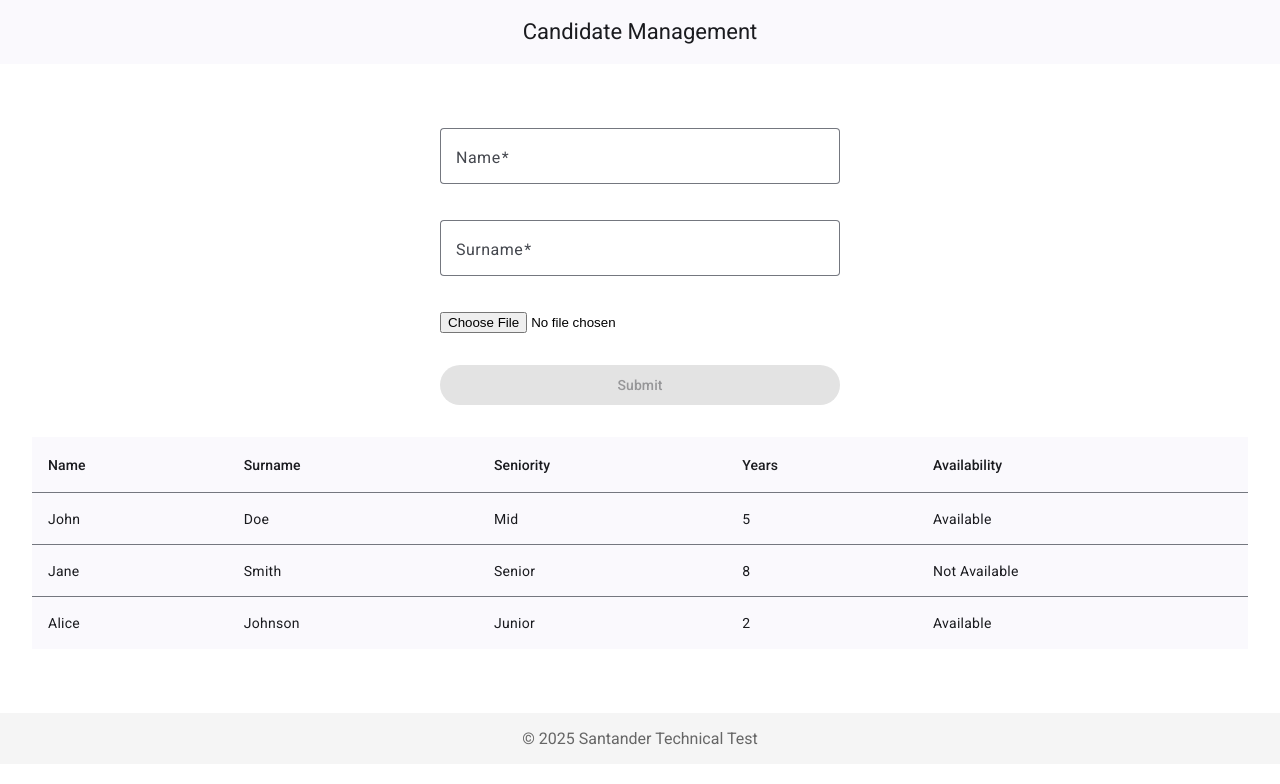
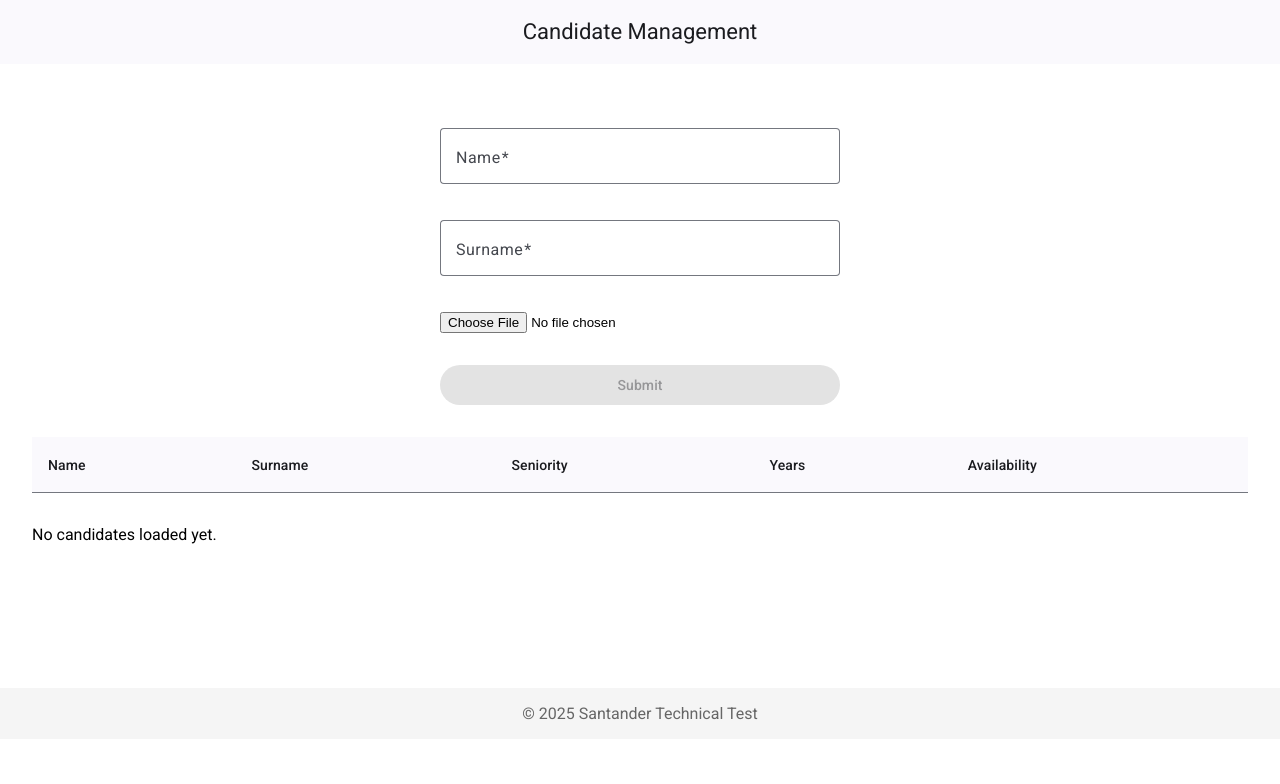
Before and after one commit to mjmmattoni98/scalian-frontend, an Angular app: page / in a window 1280 px wide. Shown: the top 784 px of the page. Built offline with nearby package versions, Linux system fonts and the light colour scheme.

Commit message:
Connect with the backend

```diff
--- a/src/app/app.config.ts
+++ b/src/app/app.config.ts
@@ -1,12 +1,17 @@
-import { ApplicationConfig, provideBrowserGlobalErrorListeners, provideZoneChangeDetection } from '@angular/core';
+import { provideHttpClient } from '@angular/common/http';
+import {
+  ApplicationConfig,
+  provideBrowserGlobalErrorListeners,
+  provideZoneChangeDetection,
+} from '@angular/core';
 import { provideRouter } from '@angular/router';
-
 import { routes } from './app.routes';
 
 export const appConfig: ApplicationConfig = {
   providers: [
     provideBrowserGlobalErrorListeners(),
+    provideHttpClient(),
     provideZoneChangeDetection({ eventCoalescing: true }),
-    provideRouter(routes)
-  ]
+    provideRouter(routes),
+  ],
 };
--- /dev/null
+++ b/src/app/views/components/candidate-upload.ts
@@ -0,0 +1,26 @@
+import { Injectable } from '@angular/core';
+import { HttpClient } from '@angular/common/http';
+import { Observable } from 'rxjs';
+
+export interface CandidateUploadResponse {
+  name: string;
+  surname: string;
+  seniority: string;
+  years: number;
+  availability: boolean;
+}
+
+@Injectable({ providedIn: 'root' })
+export class CandidateUploadService {
+  private readonly uploadUrl = 'http://localhost:3000/api/candidates/upload';
+
+  constructor(private http: HttpClient) {}
+
+  uploadCandidate(name: string, surname: string, file: File): Observable<CandidateUploadResponse> {
+    const formData = new FormData();
+    formData.append('name', name);
+    formData.append('surname', surname);
+    formData.append('file', file);
+    return this.http.post<CandidateUploadResponse>(this.uploadUrl, formData);
+  }
+}
--- a/src/app/views/components/form.ts
+++ b/src/app/views/components/form.ts
@@ -1,4 +1,4 @@
-import { Component } from '@angular/core';
+import { Component, Output, EventEmitter } from '@angular/core';
 import {
   FormBuilder,
   FormGroup,
@@ -8,6 +8,11 @@ import {
 import { MatButtonModule } from '@angular/material/button';
 import { MatFormFieldModule } from '@angular/material/form-field';
 import { MatInputModule } from '@angular/material/input';
+import {
+  CandidateUploadService,
+  CandidateUploadResponse,
+} from './candidate-upload';
+import { HttpClientModule } from '@angular/common/http';
 
 @Component({
   selector: 'candidates-form',
@@ -17,6 +22,7 @@ import { MatInputModule } from '@angular/material/input';
     MatInputModule,
     MatButtonModule,
     ReactiveFormsModule,
+    HttpClientModule,
   ],
   template: `
     <form
@@ -53,17 +59,11 @@ import { MatInputModule } from '@angular/material/input';
         mat-raised-button
         color="primary"
         type="submit"
-        [disabled]="form.invalid"
+        [disabled]="form.invalid || !selectedFile"
       >
         Submit
       </button>
     </form>
-    @if (submitted) {
-    <p style="color: green;">
-      Form submitted! Name: {{ form.value.name }}, Surname:
-      {{ form.value.surname }}
-    </p>
-    }
   `,
   styles: ``,
 })
@@ -74,7 +74,12 @@ export class Form {
   selectedFileName: string = '';
   fileInputInvalid = false;
 
-  constructor(private readonly fb: FormBuilder) {
+  @Output() candidateAdded = new EventEmitter<void>();
+
+  constructor(
+    private readonly fb: FormBuilder,
+    private readonly uploadService: CandidateUploadService
+  ) {
     this.form = this.fb.group({
       name: ['', Validators.required],
       surname: ['', [Validators.required]],
@@ -107,6 +112,22 @@ export class Form {
     if (this.form.valid && this.selectedFile) {
       this.submitted = true;
       this.fileInputInvalid = false;
+      const { name, surname } = this.form.value;
+      this.uploadService.uploadCandidate(name, surname, this.selectedFile).subscribe({
+        next: (candidate: CandidateUploadResponse) => {
+          // Store incrementally in localStorage
+          const key = 'candidates';
+          const stored = localStorage.getItem(key);
+          let candidates: CandidateUploadResponse[] = stored ? JSON.parse(stored) : [];
+          candidates.push(candidate);
+          localStorage.setItem(key, JSON.stringify(candidates));
+          this.candidateAdded.emit();
+          window.dispatchEvent(new Event('candidateAdded'));
+        },
+        error: () => {
+          // handle error (optional)
+        }
+      });
     } else if (!this.selectedFile) {
       this.fileInputInvalid = true;
       this.submitted = false;
--- a/src/app/views/components/table.ts
+++ b/src/app/views/components/table.ts
@@ -1,4 +1,4 @@
-import { Component, signal } from '@angular/core';
+import { Component, OnInit } from '@angular/core';
 import { MatTableModule } from '@angular/material/table';
 
 interface Candidate {
@@ -14,67 +14,51 @@ interface Candidate {
   standalone: true,
   imports: [MatTableModule],
   template: `
-    <table mat-table [dataSource]="exampleCandidates" class="mat-elevation-z8">
+    <table mat-table [dataSource]="candidates" class="mat-elevation-z8">
       <ng-container matColumnDef="name">
         <th mat-header-cell *matHeaderCellDef>Name</th>
         <td mat-cell *matCellDef="let candidate">{{ candidate.name }}</td>
       </ng-container>
-
       <ng-container matColumnDef="surname">
         <th mat-header-cell *matHeaderCellDef>Surname</th>
         <td mat-cell *matCellDef="let candidate">{{ candidate.surname }}</td>
       </ng-container>
-
       <ng-container matColumnDef="seniority">
         <th mat-header-cell *matHeaderCellDef>Seniority</th>
         <td mat-cell *matCellDef="let candidate">{{ candidate.seniority }}</td>
       </ng-container>
-
       <ng-container matColumnDef="years">
         <th mat-header-cell *matHeaderCellDef>Years</th>
         <td mat-cell *matCellDef="let candidate">{{ candidate.years }}</td>
       </ng-container>
-
       <ng-container matColumnDef="availability">
         <th mat-header-cell *matHeaderCellDef>Availability</th>
         <td mat-cell *matCellDef="let candidate">
           {{ candidate.availability ? 'Available' : 'Not Available' }}
         </td>
       </ng-container>
-
       <tr mat-header-row *matHeaderRowDef="displayedColumns"></tr>
       <tr mat-row *matRowDef="let row; columns: displayedColumns"></tr>
     </table>
-
-    @if (!exampleCandidates.length) {
+    @if (!candidates.length) {
     <p>No candidates loaded yet.</p>
     }
   `,
   styles: `table { width: 100%; margin: 2rem auto; }`,
 })
-export class Table {
+export class Table implements OnInit {
   displayedColumns = ['name', 'surname', 'seniority', 'years', 'availability'];
-  exampleCandidates = [
-    {
-      name: 'John',
-      surname: 'Doe',
-      seniority: 'Mid',
-      years: 5,
-      availability: true,
-    },
-    {
-      name: 'Jane',
-      surname: 'Smith',
-      seniority: 'Senior',
-      years: 8,
-      availability: false,
-    },
-    {
-      name: 'Alice',
-      surname: 'Johnson',
-      seniority: 'Junior',
-      years: 2,
-      availability: true,
-    },
-  ];
+  candidates: Candidate[] = [];
+
+  ngOnInit() {
+    this.loadCandidates();
+    window.addEventListener('storage', () => this.loadCandidates());
+    // Optionally, listen for a custom event to refresh
+    window.addEventListener('candidateAdded', () => this.loadCandidates());
+  }
+
+  loadCandidates() {
+    const stored = localStorage.getItem('candidates');
+    this.candidates = stored ? JSON.parse(stored) : [];
+  }
 }
```
